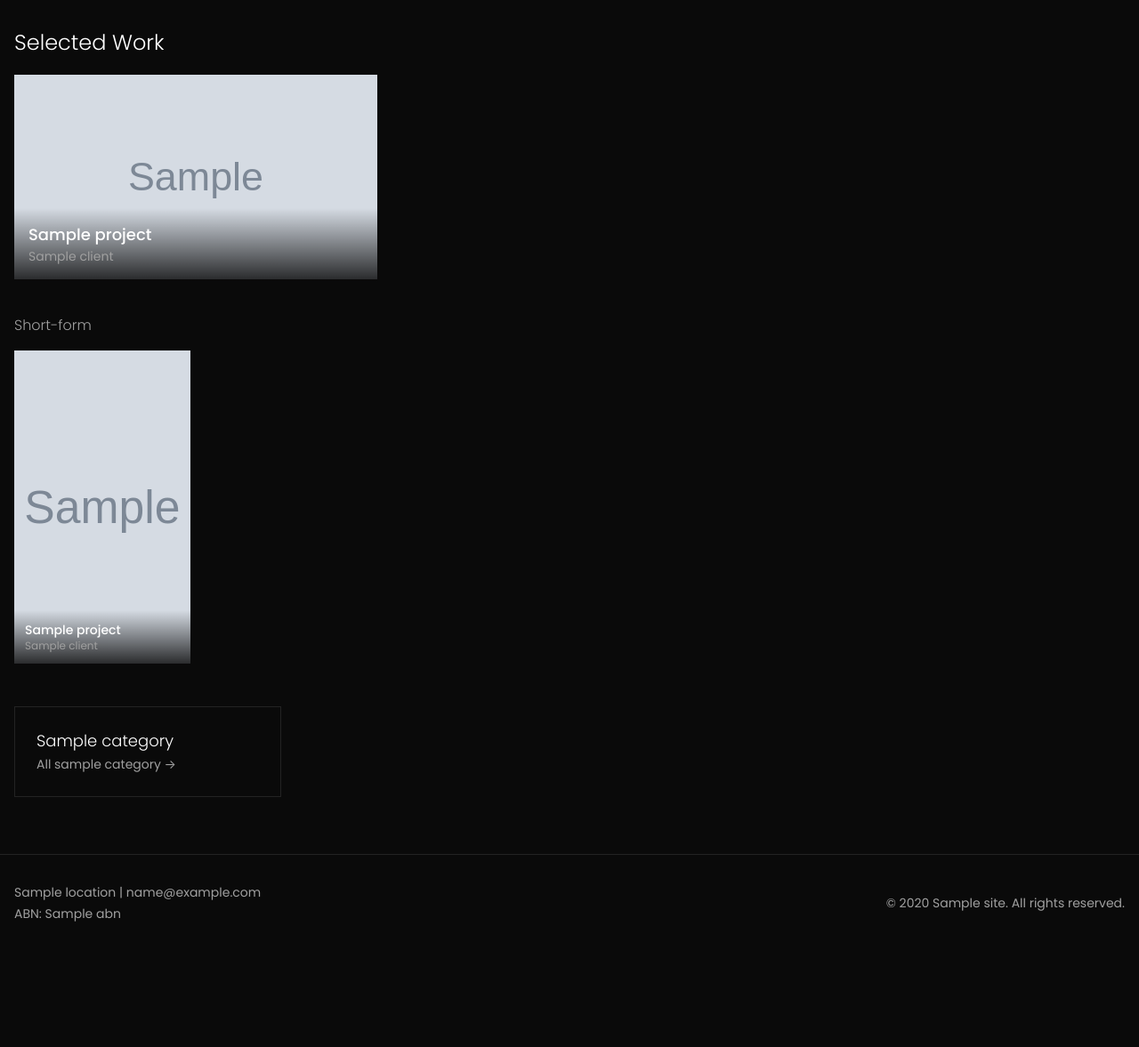
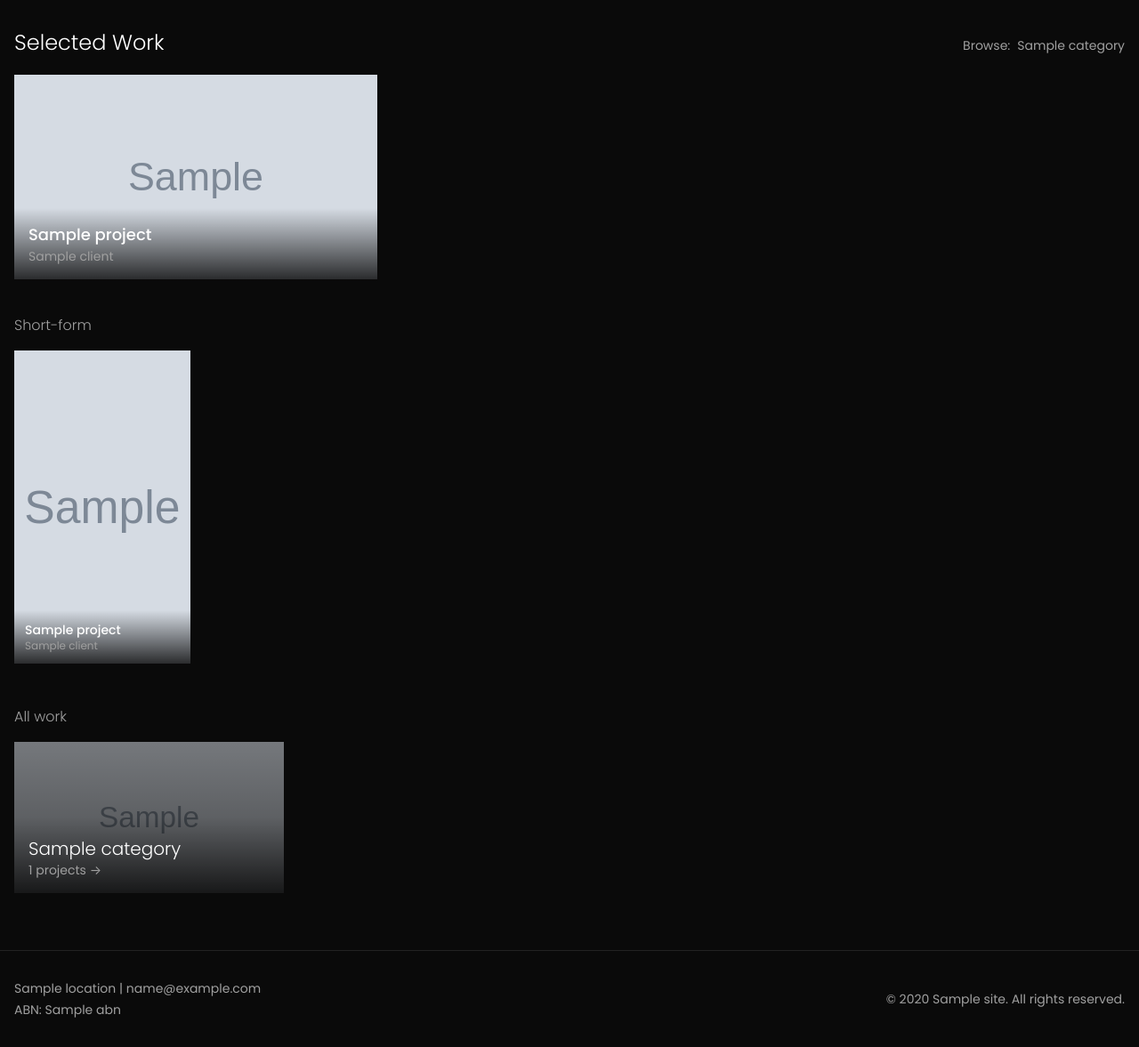
Before and after one commit to MatthewFregnan/matthewfregnan-website, a Node project: template templates/home.ejs in a window 1280 px wide. Shown: the part 690-1867 px from the top of the page at 89% size. Before the commit the page ends 1726 px from the top, so only its background shows below. Run offline with Node 20 templates, Linux system fonts and the light colour scheme; the template is opened without the code that fills it: most values are stand-ins (such as "Sample title", 1, 10 or a date in 2020); grey boxes marked "Sample" are stand-in pictures; style sheets or scripts are compiled from the project's sources.

Commit message:
Home page: browse links beside Selected Work, picture tiles for categories, clearer current menu item

```diff
--- a/src/styles.css
+++ b/src/styles.css
@@ -28,8 +28,12 @@
     @apply text-sm tracking-wider text-site-text hover:text-site-text-muted transition-colors duration-200;
   }
 
+  /* The page you're on: full white with a thin underline (other links stay as they are) */
   .nav-link.active {
-    @apply text-site-text-muted;
+    @apply text-site-text;
+    text-decoration: underline;
+    text-decoration-thickness: 1px;
+    text-underline-offset: 8px;
   }
 
   /* Portfolio grid */
@@ -79,6 +83,23 @@
     50% { transform: translateY(8px); }
   }
   @media (prefers-reduced-motion: reduce) { .scroll-cue { animation: none; } }
+
+  /* "Selected Work" heading with a quiet Browse line beside it (under it on phones) */
+  .work-head { @apply flex flex-col gap-2 mb-5 md:flex-row md:items-baseline md:justify-between; }
+  .work-browse { @apply flex flex-wrap items-baseline gap-x-2 gap-y-1 text-sm text-site-text-muted; }
+  .work-browse a { @apply text-site-text-muted transition-colors; }
+  .work-browse a:hover { @apply text-site-text; opacity: 1; }
+  .work-browse > span[aria-hidden] { opacity: 0.5; }
+
+  /* "All work" category picture tiles */
+  .category-tiles { @apply grid grid-cols-2 md:grid-cols-4 gap-3; }
+  .category-tile { @apply relative block overflow-hidden aspect-video bg-site-bg-secondary; }
+  .category-tile img { @apply absolute inset-0 w-full h-full object-cover opacity-50 transition duration-500; }
+  .category-tile:hover img { @apply opacity-80 scale-105; }
+  .category-tile:hover { opacity: 1; }
+  .category-tile-text { @apply absolute inset-0 flex flex-col justify-end p-4 bg-gradient-to-t from-black/80 via-black/20 to-transparent; }
+  .category-tile-name { @apply text-lg md:text-xl font-light; }
+  .category-tile-count { @apply text-sm text-site-text-muted; }
 
   /* Home page selected work: 3 across, or 4 when that fills the rows evenly */
   .portfolio-grid-home {
--- a/templates/home.ejs
+++ b/templates/home.ejs
@@ -48,7 +48,13 @@
 <!-- Selected work: chosen in the desktop app or web admin (data/home.json) -->
 <section id="selected-work" class="pt-8 pb-16 scroll-mt-20">
   <div class="container mx-auto px-4">
-    <h2 class="text-xl md:text-2xl font-light mb-5">Selected Work</h2>
+    <div class="work-head">
+      <h2 class="text-xl md:text-2xl font-light">Selected Work</h2>
+      <nav class="work-browse" aria-label="Browse all work by category">
+        <span>Browse:</span>
+        <% categories.forEach((c, i) => { %><a href="/<%= c.slug %>/"><%= c.name %></a><% if (i < categories.length - 1) { %><span aria-hidden="true">·</span><% } %><% }) %>
+      </nav>
+    </div>
     <% if (home.landscape.length) { %>
       <%# 4 across when that fills the rows evenly (4 or 8 projects), otherwise 3 %>
       <div class="portfolio-grid-home <%= home.landscape.length % 4 === 0 ? 'is-four' : '' %>">
@@ -66,12 +72,16 @@
       </div>
     <% } %>
 
-    <!-- Everything else -->
-    <div class="mt-12 grid grid-cols-2 md:grid-cols-4 gap-4">
-      <% categories.forEach(c => { %>
-        <a href="/<%= c.slug %>/" class="group block p-6 border border-white/10 hover:border-white/30 transition-colors">
-          <span class="block text-lg font-light group-hover:text-site-text-muted transition-colors"><%= c.name %></span>
-          <span class="text-sm text-site-text-muted">All <%= c.name.toLowerCase() %> &rarr;</span>
+    <!-- Everything else: one picture tile per category -->
+    <h3 class="text-base font-light text-site-text-muted mt-12 mb-4">All work</h3>
+    <div class="category-tiles">
+      <% home.categoryTiles.forEach(({ category: c, count, thumb }) => { %>
+        <a href="/<%= c.slug %>/" class="category-tile group">
+          <% if (thumb) { %><img src="/images/thumbnails/<%= thumb %>" alt="" loading="lazy"><% } %>
+          <span class="category-tile-text">
+            <span class="category-tile-name"><%= c.name %></span>
+            <span class="category-tile-count"><%= count %> projects &rarr;</span>
+          </span>
         </a>
       <% }) %>
     </div>
```
Also changed, not shown: build.js (+13 -1 lines).
